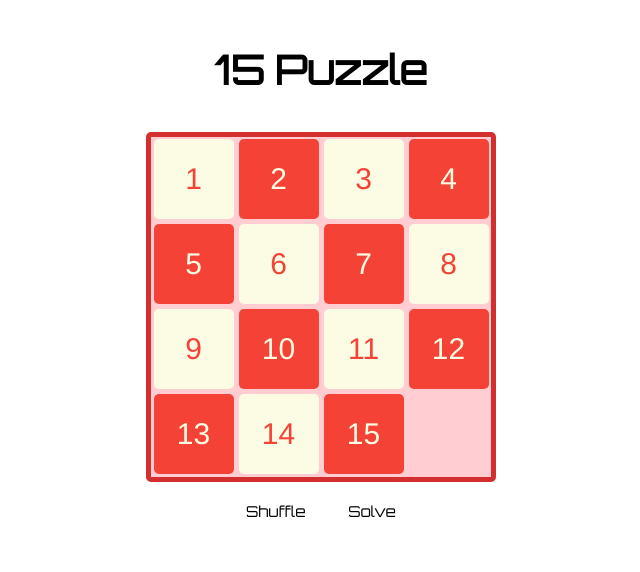
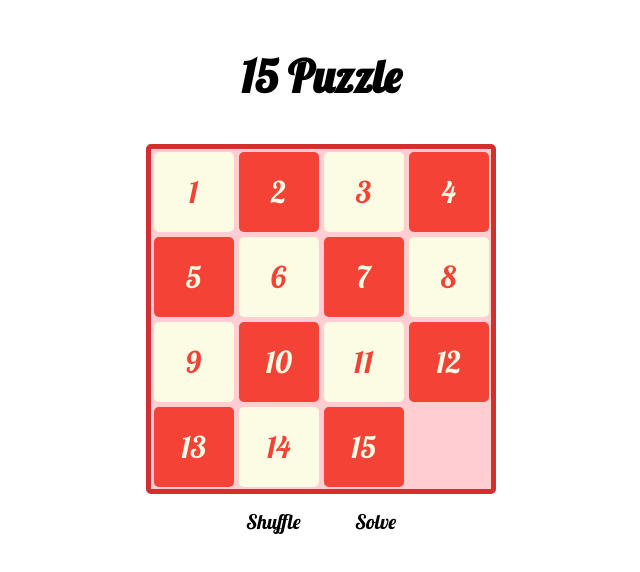
Before and after one commit to douglastgordon/15, a React app: page / in a window 1280 px wide. Shown: the whole page, without its empty margins (319-959 px from the left). Built offline with nearby package versions, Linux system fonts and the light colour scheme.

Commit message:
change fonts

```diff
--- a/docs/assets/main.css
+++ b/docs/assets/main.css
@@ -1,11 +1,12 @@
 body {
   text-align: center;
   padding: 10px;
+  font-family: 'Lobster', cursive;
 }
 
 h1 {
-  font-family: 'Orbitron', sans-serif;
-  font-size: 40px;
+  font-family: 'Lobster', cursive;
+  font-size: 45px;
   color: black;
   padding-bottom: 10px;
 }
@@ -28,9 +29,7 @@ h1 {
   width: 80px;
   height: 80px;
   font-size: 30px;
-  /*color: #009688;*/
   line-height: 80px;
-  font-family: Helvetica;
   text-align: center;
   border-radius: 5px;
 
@@ -51,16 +50,17 @@ h1 {
 }
 
 .buttons {
-  font-family: 'Orbitron', sans-serif;
+  font-family: 'Lobster', cursive;
   color: black;
-  font-size: 15px;
+  font-size: 20px;
   display: flex;
   width: 150px;
   justify-content: space-between;
   margin: 0 auto;
-  padding-top: 20px;
+  padding-top: 15px;
 }
 
-.buttons div {
+.buttons div:hover {
+  color: #F44336;
   cursor: pointer;
 }
--- a/index.html
+++ b/index.html
@@ -3,7 +3,7 @@
   <head>
     <meta charset="utf-8">
     <title>15</title>
-    <link href="https://fonts.googleapis.com/css?family=Orbitron" rel="stylesheet">
+    <link href="https://fonts.googleapis.com/css?family=Lobster" rel="stylesheet">
     <link rel='shortcut icon' href='./docs/assets/favicon.ico' type='image/x-icon'/ >
     <link rel="stylesheet" type="text/css" href="./docs/assets/main.css">
   </head>
```
